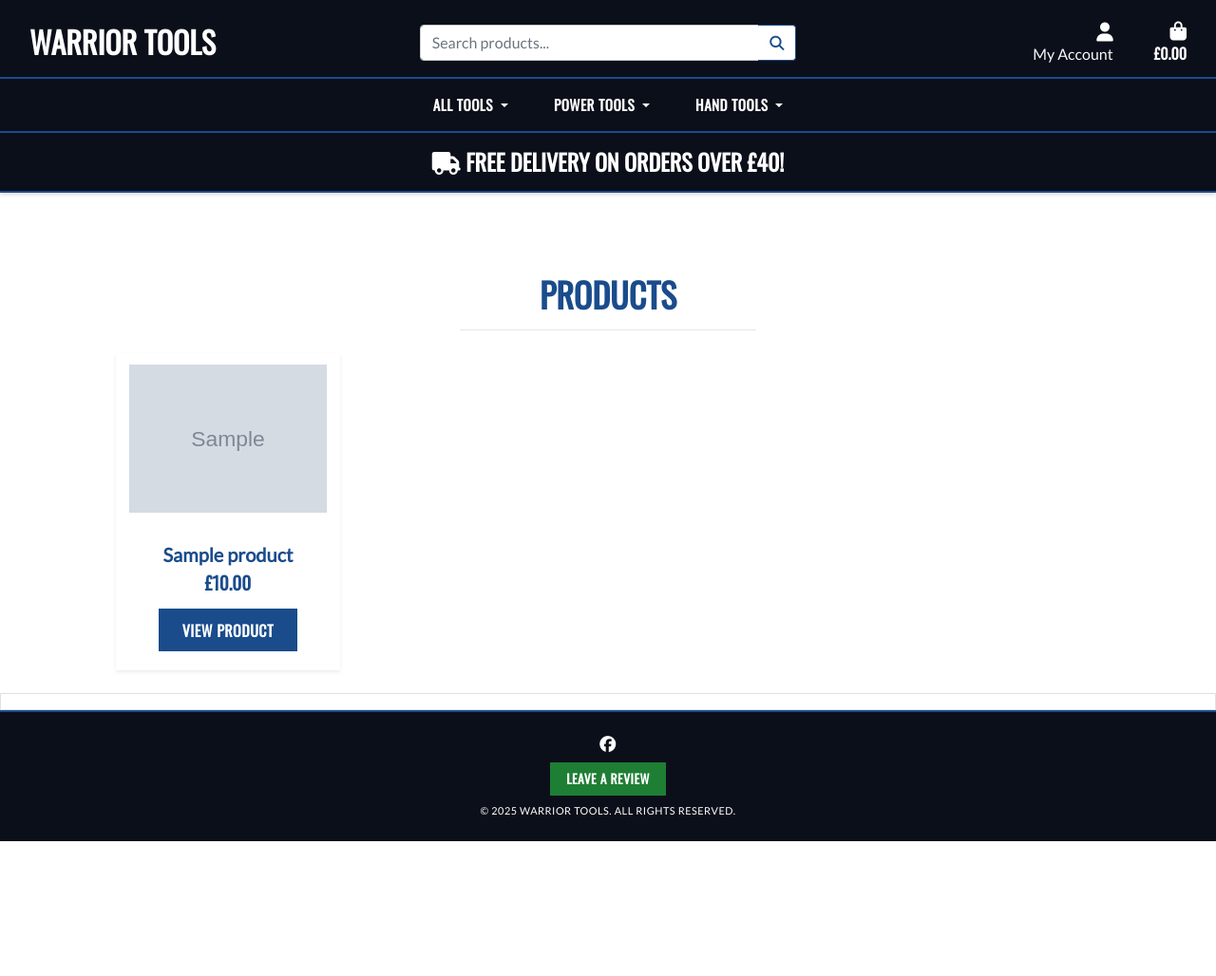
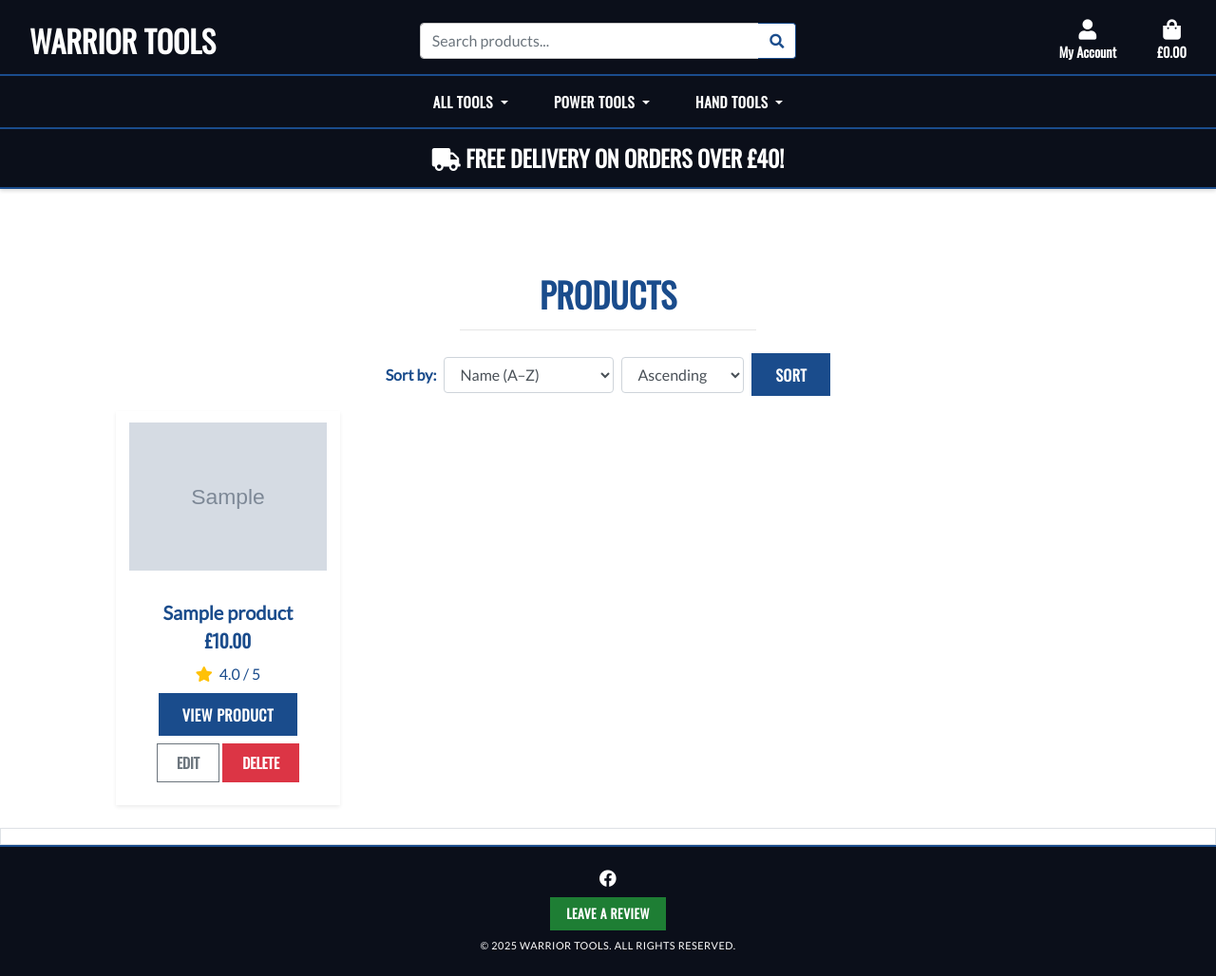
Before and after one commit to BrandonWarrior/warrior-tools, a Django app: page /products/ in a window 1280 px wide. Shown: the whole page at 95% size. Before the commit the page ends 886 px from the top, so only its background shows below. Run offline with Django 3.2, Linux system fonts and the light colour scheme; a user stored in the database is signed in; tables that the repository leaves empty hold one stand-in row (values such as "Sample post"); grey boxes marked "Sample" are stand-in pictures; parts of the project's set-up code (start-up, migrations or seed data) failed here and were passed over; some libraries are stand-ins or nearby versions.

Commit message:
buttons styling and product rating icons

```diff
--- a/products/models.py
+++ b/products/models.py
@@ -1,5 +1,6 @@
 from django.db import models
 from django.conf import settings
+from django.core.validators import MinValueValidator, MaxValueValidator
 
 
 class Category(models.Model):
@@ -47,7 +48,16 @@ class Product(models.Model):
     )
 
     price = models.DecimalField(max_digits=6, decimal_places=2)
-    rating = models.DecimalField(max_digits=6, decimal_places=2, null=True, blank=True)
+    rating = models.DecimalField(
+        max_digits=3,
+        decimal_places=1,
+        null=True,
+        blank=True,
+        validators=[
+            MinValueValidator(1.0),
+            MaxValueValidator(5.0)
+        ]
+    )
     image_url = models.URLField(max_length=1024, null=True, blank=True)
     image = models.ImageField(null=True, blank=True)
 
--- a/products/static/products/css/products.css
+++ b/products/static/products/css/products.css
@@ -59,6 +59,14 @@
   font-weight: 700;
   font-family: 'Oswald', sans-serif;
   color: #1A4C8C;
+}
+
+/* === Star Icon === */
+.product-star-rating i.fas,
+.product-star-rating i.far {
+    color: #FFC107 !important; /* gold for rating stars */
+    font-size: 1rem;
+    margin-right: 4px;
 }
 
 /* === Detail Images === */
--- a/products/templates/products/products.html
+++ b/products/templates/products/products.html
@@ -17,6 +17,34 @@
     </div>
   </header>
 
+  <!-- Sorting Options -->
+<div class="row mb-3">
+  <div class="col-12 text-center">
+    <form method="get" class="form-inline justify-content-center">
+      <label for="sort-select" class="mr-2 font-weight-bold">Sort by:</label>
+      <select id="sort-select" name="sort" class="form-control mr-2">
+        <option value="name" {% if request.GET.sort == "name" %}selected{% endif %}>Name (A–Z)</option>
+        <option value="category" {% if request.GET.sort == "category" %}selected{% endif %}>Category</option>
+        <option value="price" {% if request.GET.sort == "price" %}selected{% endif %}>Price (Low to High)</option>
+      </select>
+
+      <select name="direction" class="form-control mr-2">
+        <option value="asc" {% if request.GET.direction == "asc" %}selected{% endif %}>Ascending</option>
+        <option value="desc" {% if request.GET.direction == "desc" %}selected{% endif %}>Descending</option>
+      </select>
+
+      <button type="submit" class="btn btn-navy">Sort</button>
+
+      {% for cat in request.GET.category %}
+        <input type="hidden" name="category" value="{{ cat }}">
+      {% endfor %}
+      {% if search_term %}
+        <input type="hidden" name="q" value="{{ search_term }}">
+      {% endif %}
+    </form>
+  </div>
+</div>
+
   <!-- Product Grid -->
   <div class="row">
     <div class="product-container col-10 offset-1">
@@ -34,9 +62,32 @@
             <div class="card-body px-2">
               <h5 class="card-title font-weight-bold mb-1">{{ product.name }}</h5>
               <p class="product-price mb-2">£{{ product.price }}</p>
+              {% if product.rating %}
+              <p class="product-star-rating mb-1">
+                <i class="fas fa-star"></i> {{ product.rating }} / 5
+              </p>
+            {% else %}
+              <p class="product-star-rating mb-1 text-muted">
+                <i class="far fa-star"></i> No Rating
+              </p>
+  </p>
+{% endif %}
+
               <a href="{% url 'product_detail' product.id %}" class="btn btn-navy btn-sm mt-1">
                 View Product
               </a>
+              {% if request.user.is_superuser %}
+  <div class="mt-2">
+    <a href="{% url 'edit_product' product.id %}" class="btn btn-outline-secondary btn-sm mb-1">Edit</a>
+    <form method="POST" action="{% url 'delete_product' product.id %}" class="d-inline">
+      {% csrf_token %}
+      <button type="submit" class="btn btn-danger btn-sm mb-1">
+        Delete
+      </button>
+    </form>
+  </div>
+{% endif %}
+
             </div>
           </div>
         </article>
--- a/static/css/base.css
+++ b/static/css/base.css
@@ -37,6 +37,14 @@ main.page-content {
     font-weight: 700;
     text-transform: uppercase;
     color: #1A4C8C;
+}
+
+#user-options p {
+    font-family: 'Oswald', sans-serif !important;
+    font-weight: 700;
+    font-size: 0.9rem;
+    color: #ffffff !important;
+    text-align: center;
 }
 
 .text-primary { color: #1A4C8C !important; }
@@ -192,6 +200,15 @@ main.page-content {
     font-size: 1rem;
 }
 
+.nav-link.cart-link p,
+.nav-link.cart-link span,
+.nav-link.cart-link .cart-total {
+    color: #ffffff !important;
+    font-family: 'Oswald', sans-serif;
+    font-weight: 700;
+    font-size: 0.9rem;
+    text-align: center;
+}
 /* === Footer === */
 .site-footer {
     font-family: 'Lato', sans-serif;
--- a/templates/base.html
+++ b/templates/base.html
@@ -3,6 +3,7 @@
 <html lang="en">
 <head>
   {% block meta %}
+    <!-- 🧱 Basic Meta Tags -->
     <meta charset="utf-8">
     <meta name="viewport" content="width=device-width, initial-scale=1, shrink-to-fit=no">
     <meta http-equiv="X-UA-Compatible" content="ie=edge">
@@ -10,7 +11,7 @@
 
   {% block extra_meta %}{% endblock %}
 
-    <!-- Favicons -->
+  <!-- ⭐️ Favicons -->
   <link rel="apple-touch-icon" sizes="180x180" href="{% static 'css/favicon/apple-touch-icon.png' %}">
   <link rel="icon" type="image/png" sizes="32x32" href="{% static 'css/favicon/favicon-32x32.png' %}">
   <link rel="icon" type="image/png" sizes="16x16" href="{% static 'css/favicon/favicon-16x16.png' %}">
@@ -18,9 +19,10 @@
   <link rel="shortcut icon" href="{% static 'css/favicon/favicon.ico' %}">
 
   {% block corecss %}
+    <!-- 🎨 Core Stylesheets -->
     <link rel="stylesheet" href="https://stackpath.bootstrapcdn.com/bootstrap/4.4.1/css/bootstrap.min.css">
     <link rel="stylesheet" href="https://fonts.googleapis.com/css?family=Lato|Oswald&display=swap">
-    <script src="https://kit.fontawesome.com/75fa94fb6a.js" crossorigin="anonymous"></script>
+    <link rel="stylesheet" href="https://cdnjs.cloudflare.com/ajax/libs/font-awesome/5.15.4/css/all.min.css">
     <link rel="stylesheet" href="{% static 'css/base.css' %}?v=3">
     <link rel="stylesheet" href="{% static 'css/account_pages.css' %}?v=1">
   {% endblock %}
@@ -28,27 +30,30 @@
   {% block extra_css %}{% endblock %}
 
   {% block corejs %}
+    <!-- 💳 Stripe JS -->
     <script src="https://js.stripe.com/v3/"></script>
   {% endblock %}
 
+  <!-- 🧭 Page Title -->
   <title>Warrior Tools {% block extra_title %}{% endblock %}</title>
 </head>
 
 <body class="{% block body_class %}{% endblock %}">
 <div class="d-flex flex-column min-vh-100">
 
-  <!-- HEADER -->
+  <!-- 🔝 HEADER START -->
   <header class="container-fluid fixed-top warrior-header">
 
-    <!-- Top Bar (Desktop) -->
+    <!-- 💻 Desktop Top Bar -->
     <section class="row pt-lg-2 d-none d-lg-flex">
+      <!-- 🔗 Logo -->
       <div class="col-12 col-lg-4 text-center text-lg-left my-auto py-1">
         <a href="{% url 'home' %}" class="nav-link main-logo-link" aria-label="Go to homepage">
           <h2 class="logo-font my-0"><strong>Warrior</strong> Tools</h2>
         </a>
       </div>
 
-      <!-- SEARCH -->
+      <!-- 🔍 Desktop Search Bar -->
       <div class="col-12 col-lg-4 my-auto py-1">
         <form method="GET" action="{% url 'products' %}" role="search">
           <label for="desktop-search-input" class="sr-only">Search for products</label>
@@ -64,12 +69,16 @@
         </form>
       </div>
 
+      <!-- 👤 Account & 🛍️ Cart (Desktop) -->
       <nav class="col-12 col-lg-4 my-auto py-1 text-center text-lg-right">
         <ul class="list-inline list-unstyled my-0">
+          <!-- 👤 Account Dropdown -->
           <li class="list-inline-item dropdown">
             <a class="nav-link text-light" href="#" id="user-options" data-toggle="dropdown">
-              <i class="fas fa-user fa-lg"></i><br>
-              <span>My Account</span>
+              <div class="text-center">
+                <div><i class="fas fa-user fa-lg"></i></div>
+                <p class="my-0 oswald-font font-weight-bold">My Account</p>
+              </div>
             </a>
             <div class="dropdown-menu border-0" aria-labelledby="user-options">
               {% if request.user.is_authenticated %}
@@ -84,32 +93,40 @@
               {% endif %}
             </div>
           </li>
+
+          <!-- 🛍️ Shopping Bag Icon -->
           <li class="list-inline-item">
             <a class="nav-link cart-link" href="{% url 'view_bag' %}">
-              <i class="fas fa-shopping-bag fa-lg"></i><br>
-              <span class="cart-total oswald-font">
+              <div class="text-center">
+                <div><i class="fas fa-shopping-bag fa-lg"></i></div>
+                <p class="my-0 oswald-font font-weight-bold">
                   {% if grand_total %}£{{ grand_total|floatformat:2 }}{% else %}£0.00{% endif %}
-              </span>
+                </p>
+              </div>
             </a>
           </li>
         </ul>
       </nav>
     </section>
 
-    <!-- Main Navigation -->
+    <!-- 📱 Main Navigation (inc. Mobile Menu) -->
     <nav class="row" aria-label="Main navigation">
       <div class="navbar navbar-expand-lg navbar-dark w-100">
         <button class="navbar-toggler" type="button" data-toggle="collapse" data-target="#main-nav" aria-label="Toggle navigation">
           <span class="navbar-toggler-icon"></span>
         </button>
+
+        <!-- 📱 Mobile Nav Content -->
         <ul class="navbar-nav d-lg-none flex-row w-100 justify-content-around my-2">
           {% include 'includes/mobile-top-header.html' %}
         </ul>
+
+        <!-- 📁 Include Main Nav Links -->
         {% include 'includes/main-nav.html' %}
       </div>
     </nav>
 
-    <!-- Delivery Banner -->
+    <!-- 🚚 Delivery Banner -->
     <section class="row delivery-banner text-center" aria-label="Free delivery offer">
       <div class="col">
         <h4 class="logo-font my-1">
@@ -118,8 +135,9 @@
       </div>
     </section>
   </header>
+  <!-- 🔚 HEADER END -->
 
-  <!-- Toast Messages -->
+  <!-- 🔔 Toast Notification Area -->
   {% if messages and request.path != '/newsletter/subscribe/' and request.path != '/newsletter/unsubscribe/' %}
     <aside class="message-container" aria-live="polite">
       {% for message in messages %}
@@ -138,19 +156,20 @@
     </aside>
   {% endif %}
 
-  <!-- Main Content -->
+  <!-- 📄 Main Page Content -->
   <main class="page-content">
     {% block page_header %}{% endblock %}
     {% block content %}{% endblock %}
   </main>
 
-  <!-- Footer -->
+  <!-- 👣 Footer Section -->
   <footer class="{% block footer_theme %}footer-dark{% endblock %}">
     {% include 'includes/footer.html' %}
   </footer>
 
 </div>
 
+<!-- 🔌 JS Scripts -->
 {% block postloadjs %}
   <script src="https://code.jquery.com/jquery-3.5.1.min.js"></script>
   <script src="https://cdn.jsdelivr.net/npm/popper.js@1.16.0/dist/umd/popper.min.js"></script>
--- a/testimonials/static/testimonial/css/testimonial.css
+++ b/testimonials/static/testimonial/css/testimonial.css
@@ -14,7 +14,7 @@ body.testimonials-page .products-page-content {
     color: #1A4C8C;
 }
 
-/* Star rating — FIXED to ensure gold stars */
+/* Star rating */
 .testimonials-page .star-rating i.fas,
 .testimonials-page .star-rating i.far {
     font-size: 16px;
```
Also changed, not shown: other parts of products/static/products/css/products.css (+42 -27 lines), bag/static/bag/css/bag.css (+17 -9 lines), bag/templates/bag/bag.html (+55 -10 lines), products/admin.py (+17 -0 lines), products/fixtures/products.json (+22 -22 lines), products/templates/products/product_detail.html (+16 -14 lines), products/migrations/0009_alter_product_rating.py (added). Lines whose indentation alone changed are shown as unchanged.
